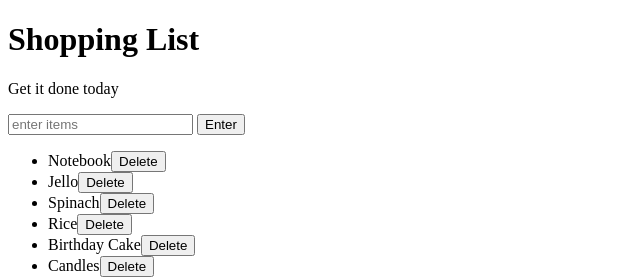
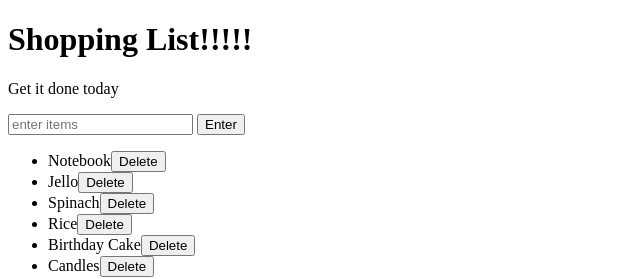
Before and after one commit to PRUTHVI-NAGRAJ/DOM-events, a plain HTML site: page index.html in a window 1280 px wide. Shown: the full height of the page, 0-640 px from the left. Drawn offline with Linux system fonts and the light colour scheme.

Commit message:
modifying index

```diff
--- a/index.html
+++ b/index.html
@@ -5,7 +5,7 @@
 	<link rel="stylesheet" type="text/css" href="style.css">
 </head>
 <body>
-	<h1>Shopping List</h1>
+	<h1>Shopping List!!!!!</h1>
 	<p id="first">Get it done today</p>
 	<input id="userinput" type="text" placeholder="enter items">
 	<button id="enter">Enter</button>
```
